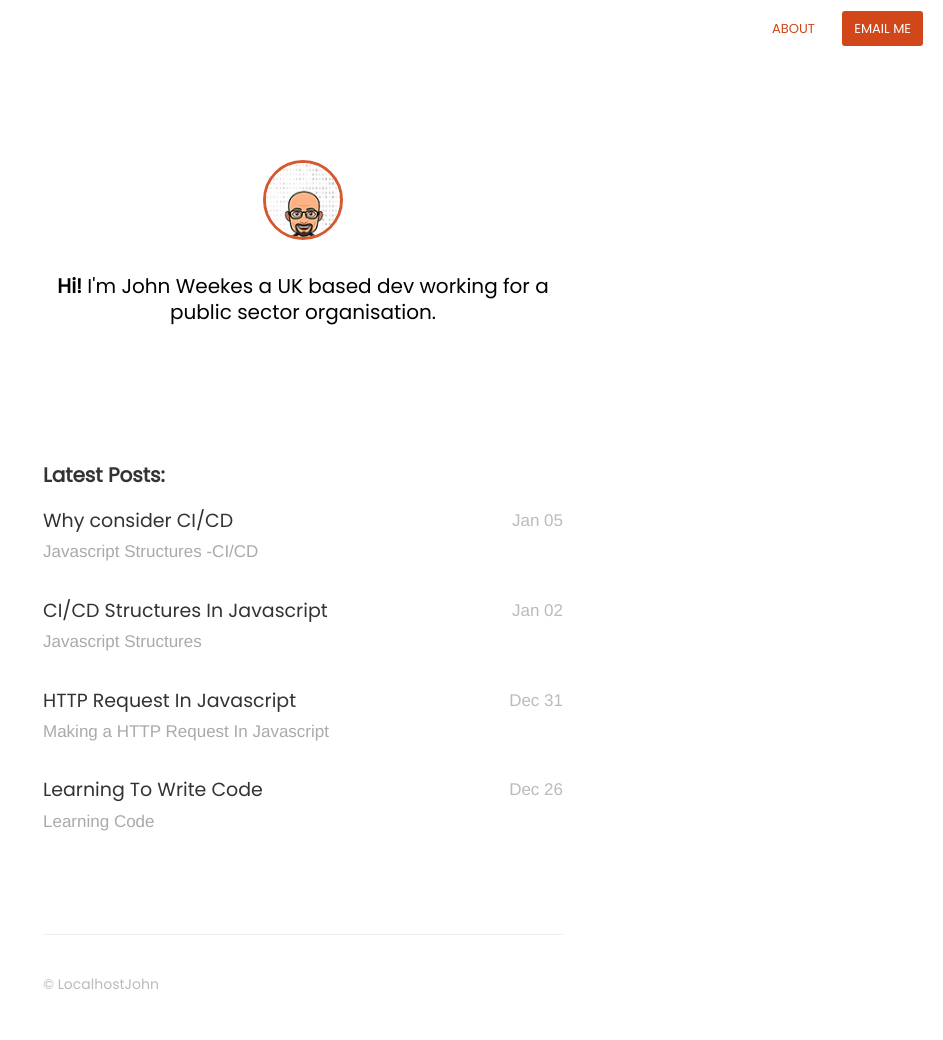
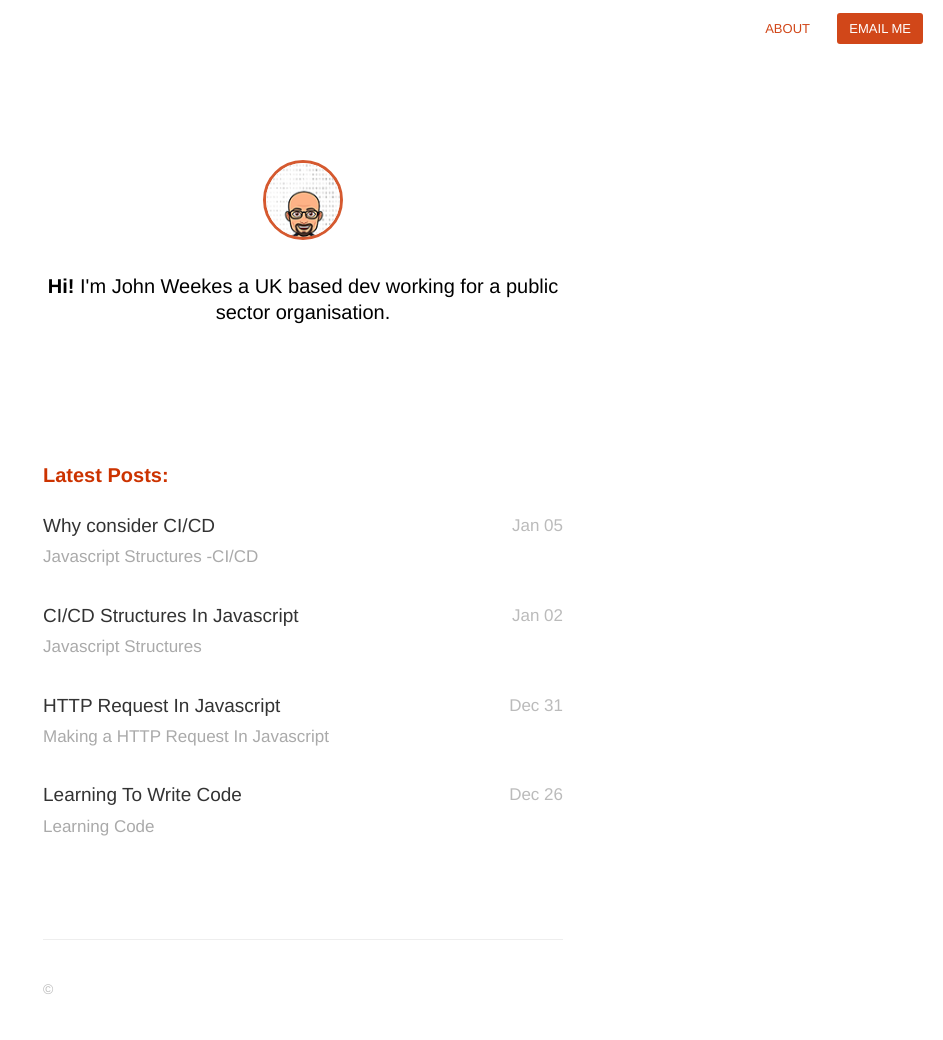
Before and after one commit to localhostjohn/blog, a Jekyll site: the page built from index.html, in a window 1280 px wide. Shown: the whole page, without its empty margins (337-1280 px from the left). Built offline with Jekyll 4.4.1, drawn with Linux system fonts in a browser that asks for light colours; nearby versions of some CDN libraries; the list of posts is cut into pages by our own code.

```diff
--- a/_config.yml
+++ b/_config.yml
@@ -1,6 +1,6 @@
-name: Localhost John.
+name: Localhost John | Personal Blog
 description: I'm John Weekes a UK based dev working for a public sector organisation.
-meta_description: "Your New Jekyll Site, Blogging about stuffs"
+meta_description: "Writing Code For A Living"
 
 aboutPage: false
 
@@ -9,15 +9,15 @@ highlighter: rouge
 
 plugins: [jekyll-paginate]
 paginate: 20
-domain_name: 'http://yourblog-domain.com'
+domain_name: 'http://www.localhostjohn.me'
 google_analytics: 'UA-XXXXXXXX-X'
 disqus: false
-disqus_shortname: 'your-disqus-shortname'
+#disqus_shortname: 'your-disqus-shortname'
 
 # Details for the RSS feed generator
-url:            'http://your-blog-url.example.com'
-author:         'LocalhostJohn'
-authorTwitter:  'localhostjohn'
+##url:            'http://your-blog-url.example.com'
+##author:         'LocalhostJohn'
+# authorTwitter:  'localhostjohn'
 
 permalink:       /:year/:title/
 
--- a/_posts/2023-01-02-Javascript-Structures-CI-CD.markdown
+++ b/_posts/2023-01-02-Javascript-Structures-CI-CD.markdown
@@ -15,4 +15,4 @@ Travis CI: A cloud-based CI/CD platform that is popular with open-source project
 CircleCI: Another cloud-based CI/CD platform that supports a wide range of languages and technologies, including JavaScript.
 Other options to consider include GitLab CI, AWS CodePipeline, and Azure DevOps.
 
-It's worth noting that CI/CD pipelines are not limited to a specific programming language and can be implemented in any language. The choice of tools and approaches will depend on the specific needs and constraints of your project.S
+It's worth noting that CI/CD pipelines are not limited to a specific programming language and can be implemented in any language. The choice of tools and approaches will depend on the specific needs and constraints of your project.
--- a/assets/css/style.css
+++ b/assets/css/style.css
@@ -52,19 +52,12 @@ margin-bottom: 20px;
 
 /* Base */
 
-@font-face {
-	font-family: 'Poppins';
-	src: url(/assets/fonts/poppins.woff) format('woff');
-	src: url(/assets/fonts/poppins.woff2) format('woff2');
-}
-
-
 html, body { height: 100%; }
 
 
 
 body {
-	font:16px/1 'Poppins';
+	font:16px/1 'Helvetica';
 	color: #666;
 	-webkit-font-smoothing: antialiased;
 	text-rendering: optimizeLegibility;
@@ -78,7 +71,7 @@ h1 {
 }
 
 h2 {
-	font: italic 19px/1.3em 'Poppins';
+	font: italic 19px/1.3em 'Helvetica';
 	color: #bbb;
 }
 
@@ -116,7 +109,7 @@ h2 {
 	  font-weight: 300;
 	  color: #000;
 	  margin-top: 10px;
-	  font-family: 'Poppins';
+	  font-family: 'Helvetica';
 	  font-style: normal;
 
 }
@@ -308,10 +301,10 @@ hr {
 	background: #eee;
 }
 
-span.code { font-family:Menlo, Monaco, Courier; background-color:#EEE; font-size:14px; }
+span.code { font-family:Helvetica; background-color:#EEE; font-size:14px; }
 
 pre	{
-	font-family:Menlo, Monaco, Courier;
+	font-family:Helvetica;
 	white-space:pre-wrap;
 	/*border: 1px solid #ddd;*/
 	padding:20px;
@@ -320,10 +313,9 @@ pre	{
 	overflow:auto;
 	border-radius: 3px;
 	background: #272b2d;
-	  font-family: 'Source Code Pro',Menlo,monospace;
-	  font-size: 13px;
-	  line-height: 1.5em;
-	  font-weight: 500;
+	font-size: 13px;
+	line-height: 1.5em;
+	font-weight: 500;
 	color: #d0d4d7;
 
 }
@@ -390,6 +382,8 @@ Post List
 
 h3.post-list-latest {
 	font-weight: 700;
+	color:#cc3300;
+	padding-bottom: 5px;
 }
 
 #post-list,#archive-list {
```
Also changed, not shown: assets/images/favicon.ico.
